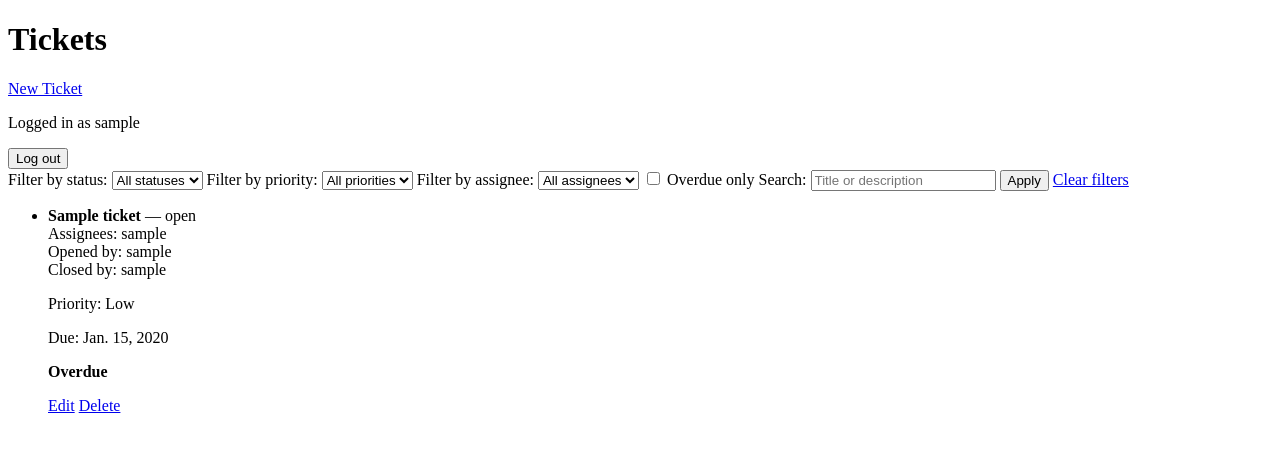
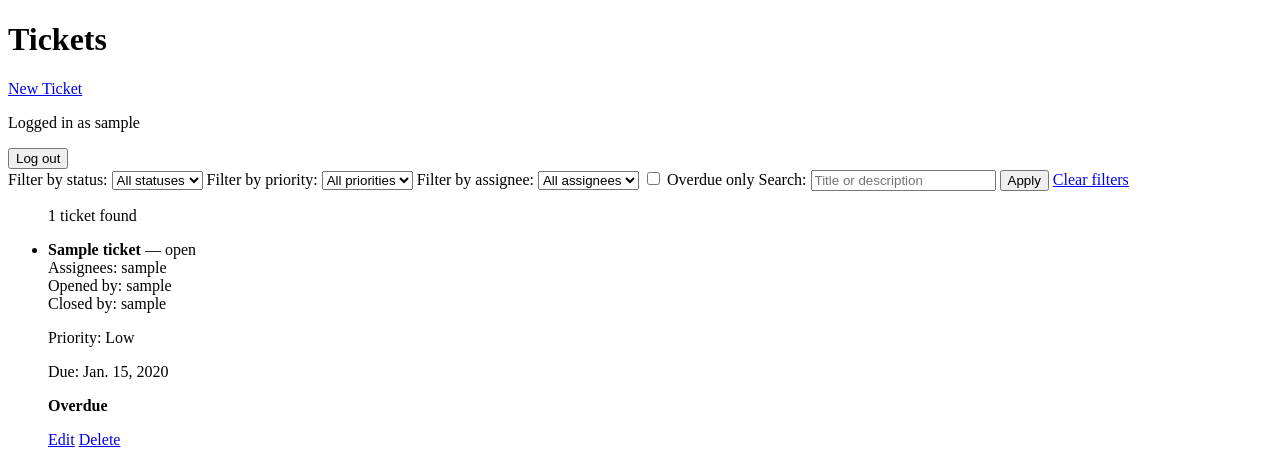
Before and after one commit to aaronrine/django-ticket-tracker, a Django app: page /tickets/ in a window 1280 px wide. Shown: the top 465 px of the page. Run offline with Django 5.2, Linux system fonts and the light colour scheme; a user stored in the database is signed in; tables that the repository leaves empty hold one stand-in row (values such as "Sample post").

Commit message:
add filter count

```diff
--- a/tickets/templates/tickets/ticket_list.html
+++ b/tickets/templates/tickets/ticket_list.html
@@ -65,6 +65,7 @@
     </form>
     {% if tickets %}
     <ul>
+        <p>{{ tickets|length }} ticket{{ tickets|length|pluralize }} found</p>
         {% for ticket in tickets %}
         <li>
             <strong>{{ ticket.title }}</strong>
```
